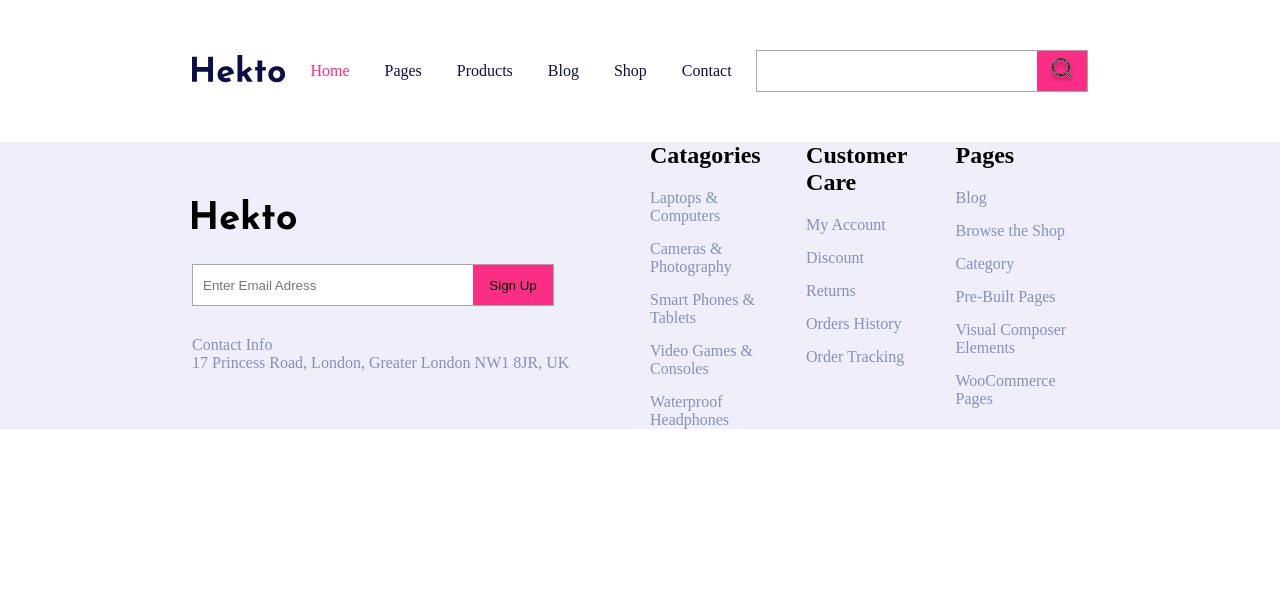
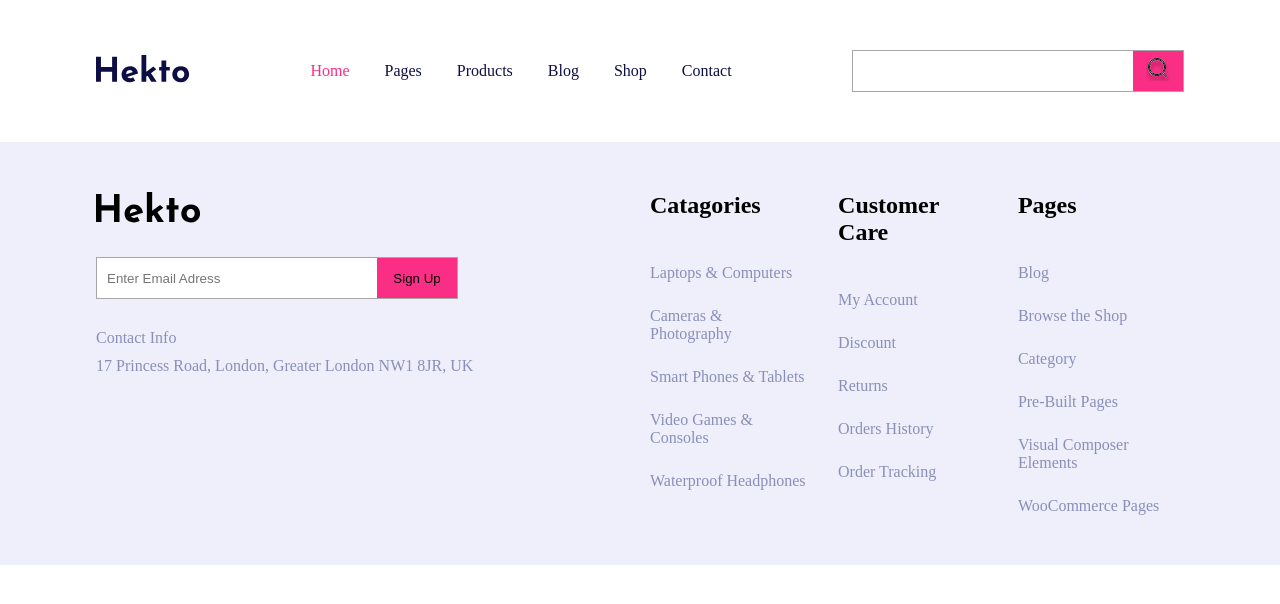
Before and after one commit to AbdullahAtallah/hekto, a plain HTML site: page index.html in a window 1280 px wide. Shown: the top 604 px of the page. Drawn offline with Linux system fonts and the light colour scheme.

Commit message:
improved header and footer section

```diff
--- a/assets/css/main.css
+++ b/assets/css/main.css
@@ -7,7 +7,7 @@ body{
     height: 1600px;
 }
  .header .container{
-    width: 70%;
+    width: 85%;
     margin:auto;
     display: flex;
     align-items: center;
@@ -67,14 +67,15 @@ spam{
 }
 .footer{
     margin-top: 50px;
+    padding: 50px 0;
     background-color: #EEEFFB;
 }
 
  .footer .container{
-    width: 70%;
+    width: 85%;
     margin:auto;
     display: flex;
-    align-items: center;
+    align-items: flex-start;
     justify-content: space-between;
     gap: 20px;
     flex-wrap: wrap;
@@ -103,6 +104,11 @@ spam{
     background-color: rgb(251, 46, 134);
     border: 0;
 }
+.footer .left-side .contact{
+    display: flex;
+    flex-direction: column;
+    gap: 10px;
+}
 .footer ul , p{
     color: #8A8FB9;
     list-style: none;
@@ -110,12 +116,12 @@ spam{
 .footer .right-side .footer-item{
     display: flex;
     flex-direction: column;
-    gap: 20px;
+    gap: 45px;
 }
 .footer-item ul{
     display: flex;
     flex-direction: column;
-    gap: 15px;
+    gap: 25px;
 }
 
 @media screen and (min-width:320px) and (max-width:990px) {
--- a/index.html
+++ b/index.html
@@ -5,14 +5,15 @@
     <meta charset="UTF-8">
     <meta name="viewport" content="width=device-width, initial-scale=1.0">
     <title>Hekto</title>
-    <link rel="stylesheet" href="https://cdnjs.cloudflare.com/ajax/libs/font-awesome/7.0.1/css/all.min.css" integrity="sha512-2SwdPD6INVrV/lHTZbO2nodKhrnDdJK9/kg2XD1r9uGqPo1cUbujc+IYdlYdEErWNu69gVcYgdxlmVmzTWnetw==" crossorigin="anonymous" referrerpolicy="no-referrer" />
+    <link rel="stylesheet" href="https://cdnjs.cloudflare.com/ajax/libs/font-awesome/7.0.1/css/all.min.css"
+        integrity="sha512-2SwdPD6INVrV/lHTZbO2nodKhrnDdJK9/kg2XD1r9uGqPo1cUbujc+IYdlYdEErWNu69gVcYgdxlmVmzTWnetw=="
+        crossorigin="anonymous" referrerpolicy="no-referrer" />
     <link rel="stylesheet" href="assets/css/main.css">
 </head>
 
 <body>
-    <div class="header">
+    <header class="header">
         <div class="container">
-
             <div class="logo">
                 <a href="#"><img src="./assets/images/Hekto.svg" alt="this is image" /></a>
             </div>
@@ -48,12 +49,9 @@
             </div>
             <i class="fa-solid fa-list menu" style="color: #fb2e86;"></i>
         </div>
-    </div>
-</body>
+    </header>
 
-</html>
-
-<div class="footer">
+    <footer class="footer">
         <div class="container">
             <div class="left-side">
                 <div class="icon">
@@ -154,7 +152,7 @@
 
             </div>
         </div>
-</div>
+    </footer>
 
 </body>
 
```
Lines whose indentation alone changed are shown as unchanged.
